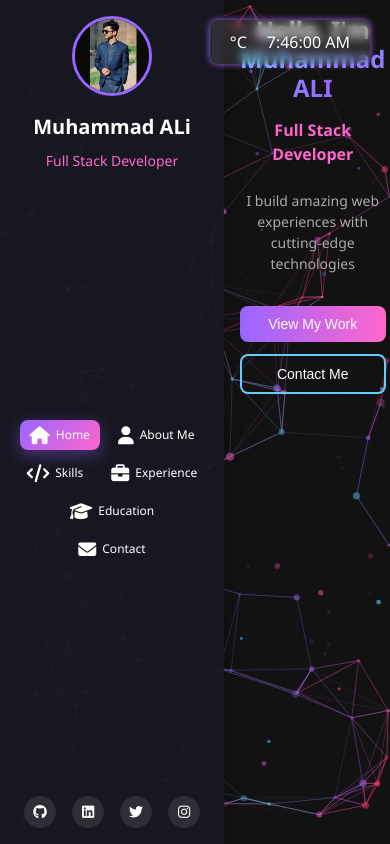
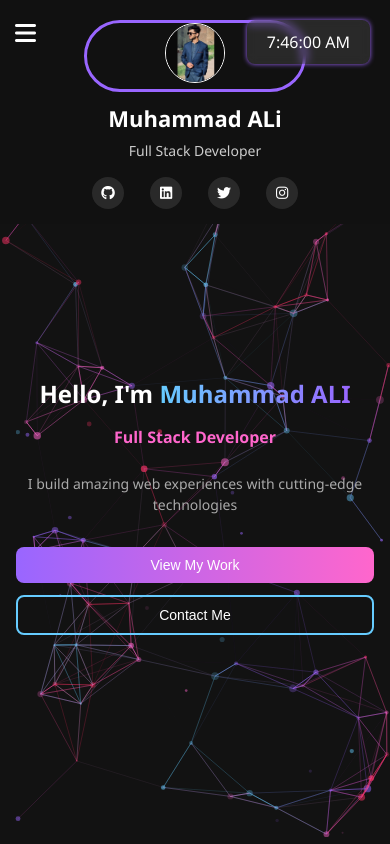
Before and after one commit to drpro777/Portfolio, a plain HTML site: page index.html in a window 390 px wide. Shown: the top 844 px of the page. Drawn offline with Linux system fonts and the light colour scheme; no server answers; a script that the page names is missing.

Commit message:
Initial commit

```diff
--- a/enha.css
+++ b/enha.css
@@ -48,7 +48,7 @@
     border-radius: var(--border-radius);
     backdrop-filter: blur(5px);
     display: flex;
-    gap: 20px;
+    gap: 0px;
     z-index: 1000;
     animation: glowPulse 3s infinite;
   }
--- a/index.html
+++ b/index.html
@@ -11,28 +11,44 @@
   <link rel="stylesheet" href="https://cdnjs.cloudflare.com/ajax/libs/font-awesome/6.4.0/css/all.min.css" />
 </head>
 <body>
+  <body>
     <!-- Weather Widget -->
     <div class="weather-widget">
       <div id="weather-display"></div>
       <div id="time-display"></div>
     </div>
 
+    <!-- Mobile Menu Toggle -->
+    <div class="mobile-header">
+      <div class="mobile-nav-toggle">
+        <i class="fas fa-bars" id="mobile-menu-toggle"></i>
+      </div>
+
+      <!-- Mobile Profile Info -->
+      <div class="mobile-profile-container">
+        <div class="profile-img">
+          <img src="profile1.jpeg" alt="Profile Picture" />
+        </div>
+        <h2 class="name">Muhammad ALi</h2>
+        <p class="title">Full Stack Developer</p>
+
+        <div class="social-links">
+          <a href="https://github.com/drpro77" class="rainbow-border"><i class="fab fa-github"></i></a>
+          <a href="https://github.com/drpro77" class="rainbow-border"><i class="fab fa-linkedin"></i></a>
+          <a href="#" class="rainbow-border"><i class="fab fa-twitter"></i></a>
+          <a href="https://www.instagram.com/deep_islamic7/?utm_source=ig_web_button_share_sheet" class="rainbow-border"><i class="fab fa-instagram"></i></a>
+        </div>
+      </div>
+    </div>
+
     <!-- Particle Background -->
     <canvas id="particleCanvas" class="particle-canvas"></canvas>
 
     <div class="portfolio-container">
-    <!-- Left Navigation -->
+      <!-- Sidebar -->
+      <div class="sidebar-wrapper">
         <nav class="sidebar">
-      <div class="profile-container">
-        <div class="profile-img-container">
-          <div class="profile-img">
-            <img src="profile1.jpeg" alt="Profile Picture" />
-          </div>
-        </div>
-        <h2 class="name">Muhammad ALi</h2>
-        <p class="title">Full Stack Developer</p>
-      </div>
-
+          <!-- Sidebar links only -->
           <ul class="nav-links">
             <li class="active" data-section="home"><i class="fas fa-home"></i> Home</li>
             <li data-section="about"><i class="fas fa-user"></i> About Me</li>
@@ -41,14 +57,9 @@
             <li data-section="education"><i class="fas fa-graduation-cap"></i> Education</li>
             <li data-section="contact"><i class="fas fa-envelope"></i> Contact</li>
           </ul>
+        </nav>
+      </div>
 
-      <div class="social-links">
-        <a href="https://github.com/drpro77" class="rainbow-border"><i class="fab fa-github"></i></a>
-        <a href="https://github.com/drpro77" class="rainbow-border"><i class="fab fa-linkedin"></i></a>
-        <a href="#" class="rainbow-border"><i class="fab fa-twitter"></i></a>
-        <a href="https://www.instagram.com/deep_islamic7/?utm_source=ig_web_button_share_sheet" class="rainbow-border"><i class="fab fa-instagram"></i></a>
-      </div>
-    </nav>
 
     <!-- Main Content Area -->
     <main class="content">
@@ -515,5 +526,24 @@ const originalButtonText = submitBtn.innerHTML;
         });
     });
 </script>
+<script>
+  document.addEventListener("DOMContentLoaded", function () {
+    const mobileToggle = document.getElementById("mobile-menu-toggle");
+    const sidebarWrapper = document.querySelector(".sidebar-wrapper");
+
+    mobileToggle.addEventListener("click", () => {
+      sidebarWrapper.classList.toggle("active");
+    });
+
+    // Optional: Close menu when clicking on a nav item (mobile UX)
+    const navLinks = document.querySelectorAll(".nav-links li");
+    navLinks.forEach(link => {
+      link.addEventListener("click", () => {
+        sidebarWrapper.classList.remove("active");
+      });
+    });
+  });
+</script>
+
 </body>
 </html>
--- a/port.css
+++ b/port.css
@@ -25,6 +25,134 @@
     line-height: 1.5;
     overflow-x: hidden;
   }
+
+  /* Show only on mobile */
+.mobile-header {
+  display: none;
+  background: #111;
+  padding: 10px;
+  text-align: center;
+  color: #fff;
+}
+
+.mobile-profile-container {
+  margin-top: 10px;
+}
+
+.mobile-profile-container .profile-img img {
+  width: 100px;
+  height: 100px;
+  border-radius: 50%;
+}
+
+.mobile-profile-container h2 {
+  margin: 10px 0 5px;
+  font-size: 22px;
+  font-weight: bold;
+}
+
+.mobile-profile-container p.title {
+  font-size: 14px;
+  color: #ccc;
+}
+
+.social-links {
+  display: flex;
+  justify-content: center;
+  gap: 10px;
+  margin-top: 10px;
+}
+
+/* Responsive: Mobile */
+@media screen and (max-width: 768px) {
+  .mobile-header {
+    display: block;
+  }
+
+  .sidebar-wrapper {
+    position: fixed;
+    top: 0;
+    left: -100%;
+    width: 250px;
+    height: 100vh;
+    background-color: #222;
+    transition: left 0.3s ease;
+    z-index: 999;
+  }
+
+  .sidebar-wrapper.active {
+    left: 0;
+  }
+
+  .sidebar .profile-container,
+  .sidebar .social-links {
+    display: none;
+  }
+
+  .portfolio-container {
+    padding-top: 140px; /* Adjust if needed so content doesn't hide behind top header */
+  }
+
+  .mobile-nav-toggle {
+    font-size: 24px;
+    cursor: pointer;
+    position: absolute;
+    left: 15px;
+    top: 15px;
+  }
+}
+
+/* Hide sidebar profile on mobile */
+@media screen and (max-width: 768px) {
+  .sidebar .profile-container,
+  .sidebar .social-links {
+    display: none;
+  }
+
+  .mobile-profile-container {
+    display: block;
+  }
+}
+
+/* Hide mobile profile container on desktop */
+@media screen and (min-width: 769px) {
+  .mobile-profile-container {
+    display: none;
+  }
+}
+
+.mobile-profile-container .profile-img img {
+  width: 80px;
+  height: 80px;
+  border-radius: 50%;
+  border: 2px solid #fff; /* or any accent color */
+  object-fit: cover;
+}
+
+@media screen and (max-width: 768px) {
+  .mobile-profile-container .profile-img img {
+    width: 60px;
+    height: 60px;
+    border-width: 1px;
+  }
+}
+.mobile-header {
+  display: flex;
+  flex-direction: column;
+  align-items: center;
+  background: #111;
+  padding: 10px 15px 15px;
+  position: relative;
+  z-index: 998;
+}
+
+.mobile-nav-toggle {
+  align-self: flex-start;
+  font-size: 24px;
+  color: #fff;
+  cursor: pointer;
+}
+
 
   /* Portfolio Container */
   .portfolio-container {
@@ -65,7 +193,7 @@
   .profile-img {
     width: 100%;
     height: 100%;
-    border-radius: 50%;
+    border-radius: 100vh;
     overflow: hidden;
     border: 3px solid var(--violet);
     animation: pulse 2s infinite;
--- a/weather.js
+++ b/weather.js
@@ -27,7 +27,7 @@ weatherDisplay.innerHTML = `
     `;
   } catch (error) {
     console.error('Error fetching weather:', error);
-    weatherDisplay.innerHTML = '<div class="weather-info">°C</div>';
+    weatherDisplay.innerHTML = '<div class="weather-info"></div>';
   }
 }
 
```
Lines whose indentation alone changed are shown as unchanged.
